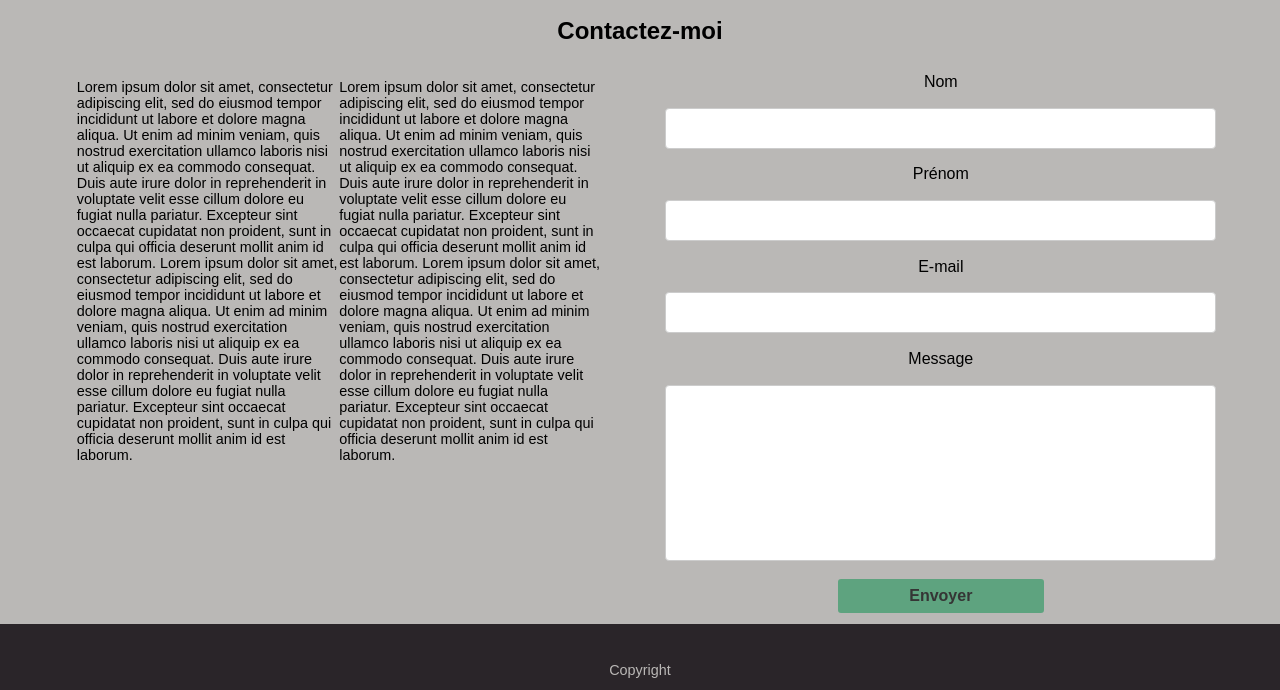
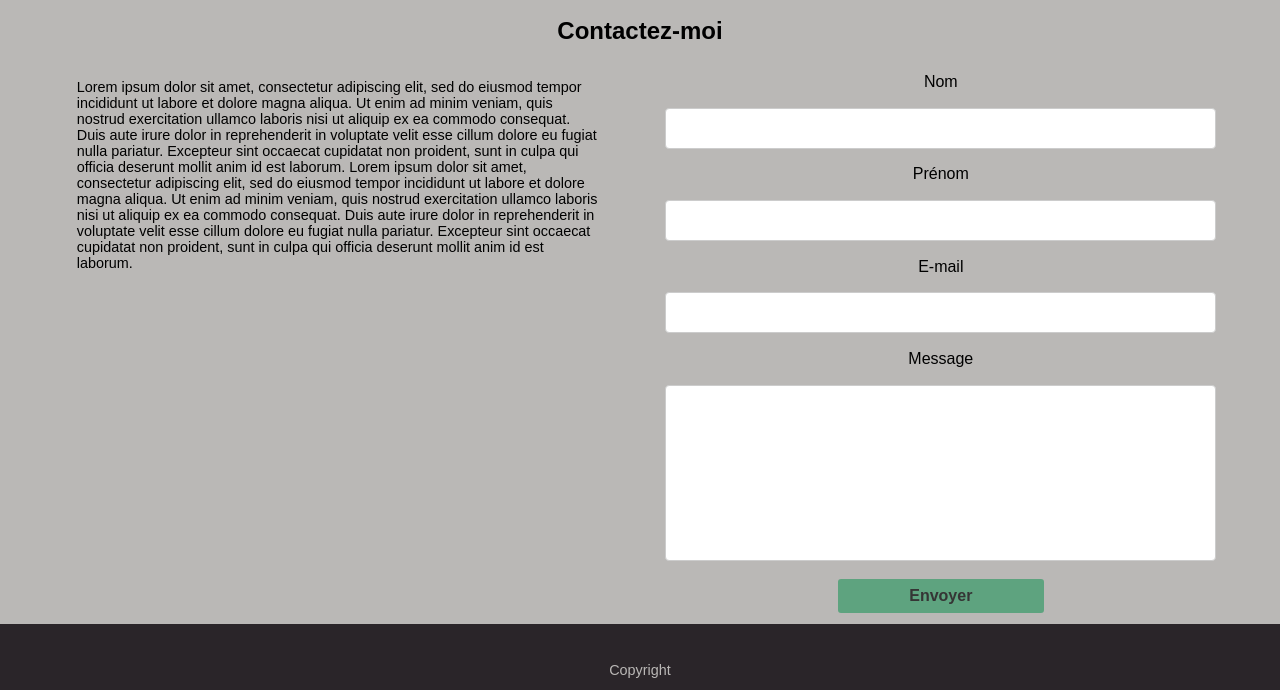
Before and after one commit to Neosary/CV2, a plain HTML site: page index.html in a window 1280 px wide. Shown: the part 3683-4373 px from the top of the page. Drawn offline with Linux system fonts and the light colour scheme.

Commit message:
Update index.html

```diff
--- a/index.html
+++ b/index.html
@@ -357,20 +357,6 @@
               nulla pariatur. Excepteur sint occaecat cupidatat non proident,
               sunt in culpa qui officia deserunt mollit anim id est laborum.
             </p>
-            <p>              Lorem ipsum dolor sit amet, consectetur adipiscing elit, sed do
-              eiusmod tempor incididunt ut labore et dolore magna aliqua. Ut
-              enim ad minim veniam, quis nostrud exercitation ullamco laboris
-              nisi ut aliquip ex ea commodo consequat. Duis aute irure dolor in
-              reprehenderit in voluptate velit esse cillum dolore eu fugiat
-              nulla pariatur. Excepteur sint occaecat cupidatat non proident,
-              sunt in culpa qui officia deserunt mollit anim id est laborum.
-              Lorem ipsum dolor sit amet, consectetur adipiscing elit, sed do
-              eiusmod tempor incididunt ut labore et dolore magna aliqua. Ut
-              enim ad minim veniam, quis nostrud exercitation ullamco laboris
-              nisi ut aliquip ex ea commodo consequat. Duis aute irure dolor in
-              reprehenderit in voluptate velit esse cillum dolore eu fugiat
-              nulla pariatur. Excepteur sint occaecat cupidatat non proident,
-              sunt in culpa qui officia deserunt mollit anim id est laborum.</p>
           </article>
           <article class="CFORM">
             <form action="#">
```
